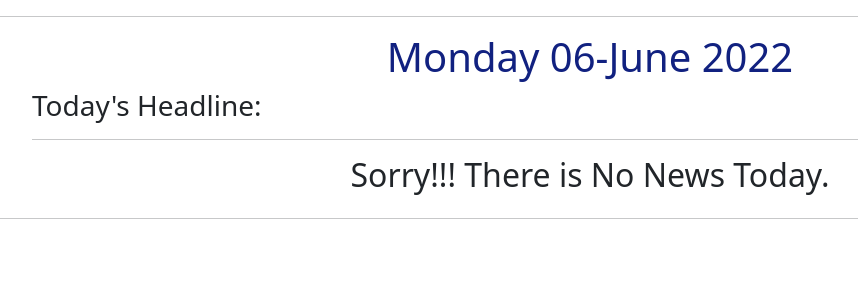
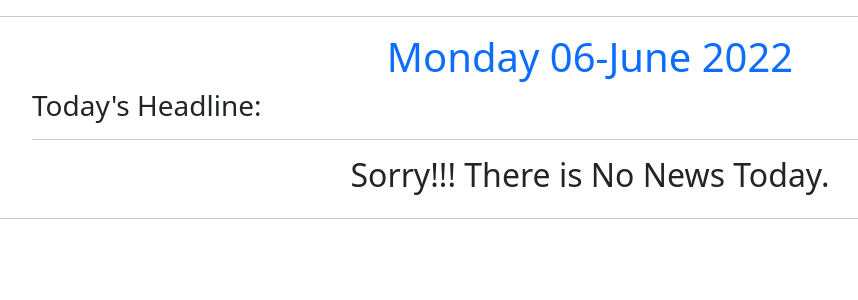
Before and after one commit to SayiaFelix/Django_news, a Django app: page / in a window 1280 px wide. Shown: the part 74-374 px from the top of the page, without its empty margins (50-908 px from the left). Run offline with Django 4.2, Linux system fonts and the light colour scheme; data that the repository does not hold is empty; some libraries are stand-ins or nearby versions.

Commit message:
setting up files

```diff
--- a/news/templates/all-news/base.html
+++ b/news/templates/all-news/base.html
@@ -10,6 +10,8 @@
     {% endif %} {% block styles %} {% bootstrap_css %}
     <link rel="stylesheet" href="{% static 'css/basenews.css' %}">
   <link rel="stylesheet" href="{% static 'css/news.css' %}"> {% endblock %}
+    <link rel="stylesheet" href="https://cdn.jsdelivr.net/npm/bootstrap@4.0.0/dist/css/bootstrap.min.css" integrity="sha384-Gn5384xqQ1aoWXA+058RXPxPg6fy4IWvTNh0E263XmFcJlSAwiGgFAW/dAiS6JXm" crossorigin="anonymous">
+
     <link href="https://cdn.jsdelivr.net/npm/bootstrap@5.0.2/dist/css/bootstrap.min.css" rel="stylesheet" integrity="sha384-EVSTQN3/azprG1Anm3QDgpJLIm9Nao0Yz1ztcQTwFspd3yD65VohhpuuCOmLASjC" crossorigin="anonymous">
 </head>
 
--- a/news/templates/all-news/today-news.html
+++ b/news/templates/all-news/today-news.html
@@ -5,7 +5,7 @@
 <hr>
 
 <div class="container">
-  <h1 class='text-center'>{{date|date:"l d-F Y"}}</h3>
+  <h1 class='text-center text-primary'>{{date|date:"l d-F Y"}}</h3>
   <h3 class=''>Today's Headline:</h1>
 
   <hr>
--- a/requirements.txt
+++ b/requirements.txt
@@ -3,8 +3,7 @@ beautifulsoup4==4.11.1
 config==0.5.1
 confusable-homoglyphs==3.2.0
 dj-database-url==0.5.0
-Django==2.2
-django-bootstrap4==22.1
+Django==1.11.29
 django-crispy-forms==1.14.0
 django-on-heroku==1.1.2
 django-registration==2.4.1
--- a/tribune/urls.py
+++ b/tribune/urls.py
@@ -9,3 +9,7 @@ urlpatterns = [
     url(r'^accounts/', include('registration.backends.simple.urls')),
     url(r'^logout/$', views.logout, {"next_page": '/'}),
 ]
+
+admin.site.site_header= "Sir LoRa News Administration"
+admin.site.site_title="SiR LoRa"
+admin.site.index_title="Welcome to Sir LoRa Newsadministration"
```
